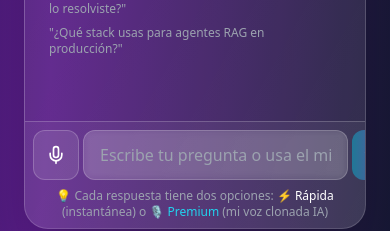
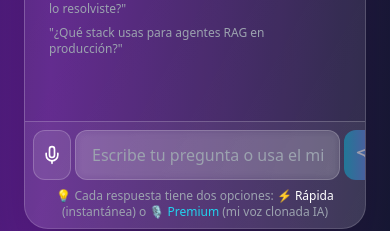
Before and after one commit to cmolinajerez/cardev-portafolio, a React (Vite) app: page / in a window 390 px wide. Shown: the part 5160-5391 px from the top of the page. Built offline with nearby package versions, Linux system fonts and the light colour scheme; the HTML template or start-up script is replaced by a standard one.

Commit message:
Cambio padding botón audio usuario

```diff
--- a/src/App.jsx
+++ b/src/App.jsx
@@ -862,7 +862,7 @@ Responde de forma conversacional y estratégica:`
               <div className="flex gap-1 md:gap-2">
                 <button
                   onClick={toggleListening}
-                  className={`p-3 rounded-xl transition ${
+                  className={`p-2 md:p-3 rounded-xl transition ${
                     isListening
                       ? 'bg-gradient-to-r from-cyan-500 to-teal-500 shadow-lg shadow-cyan-500/30 animate-pulse'
                       : 'bg-white/10 hover:bg-white/20 border border-white/20'
```
